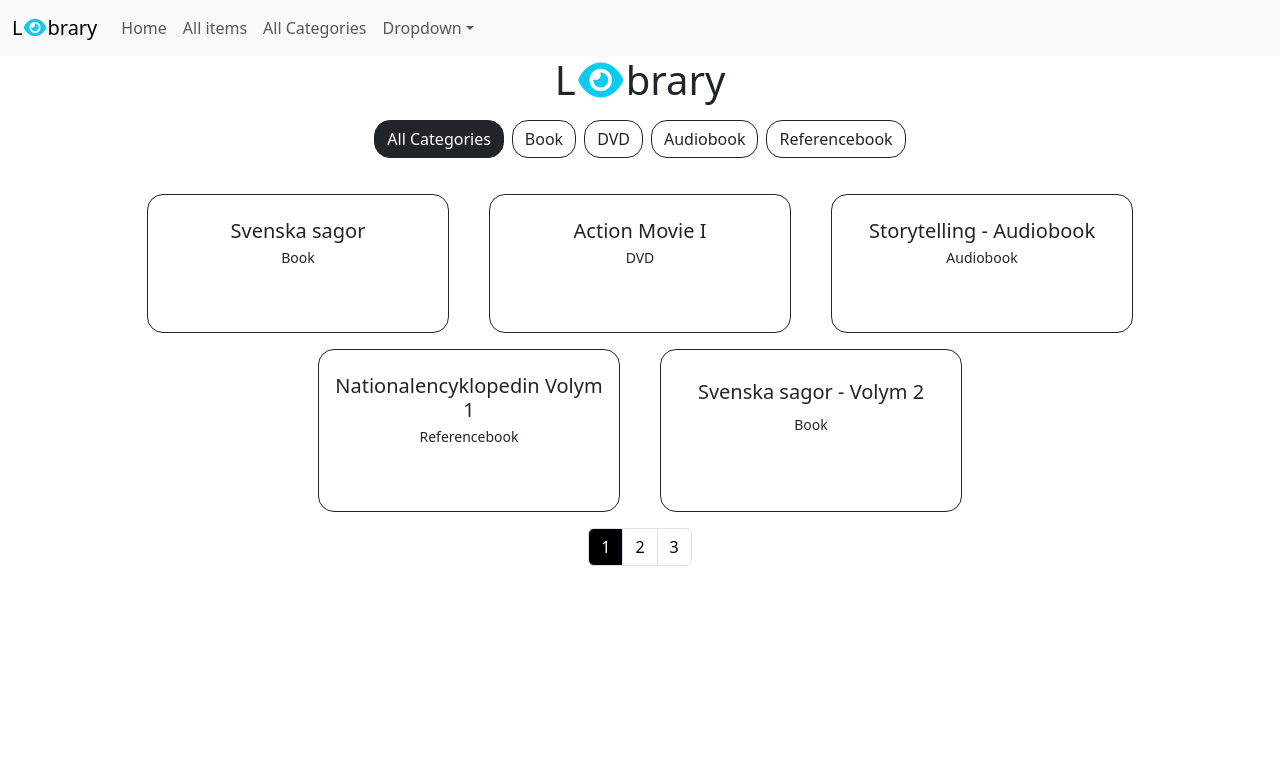
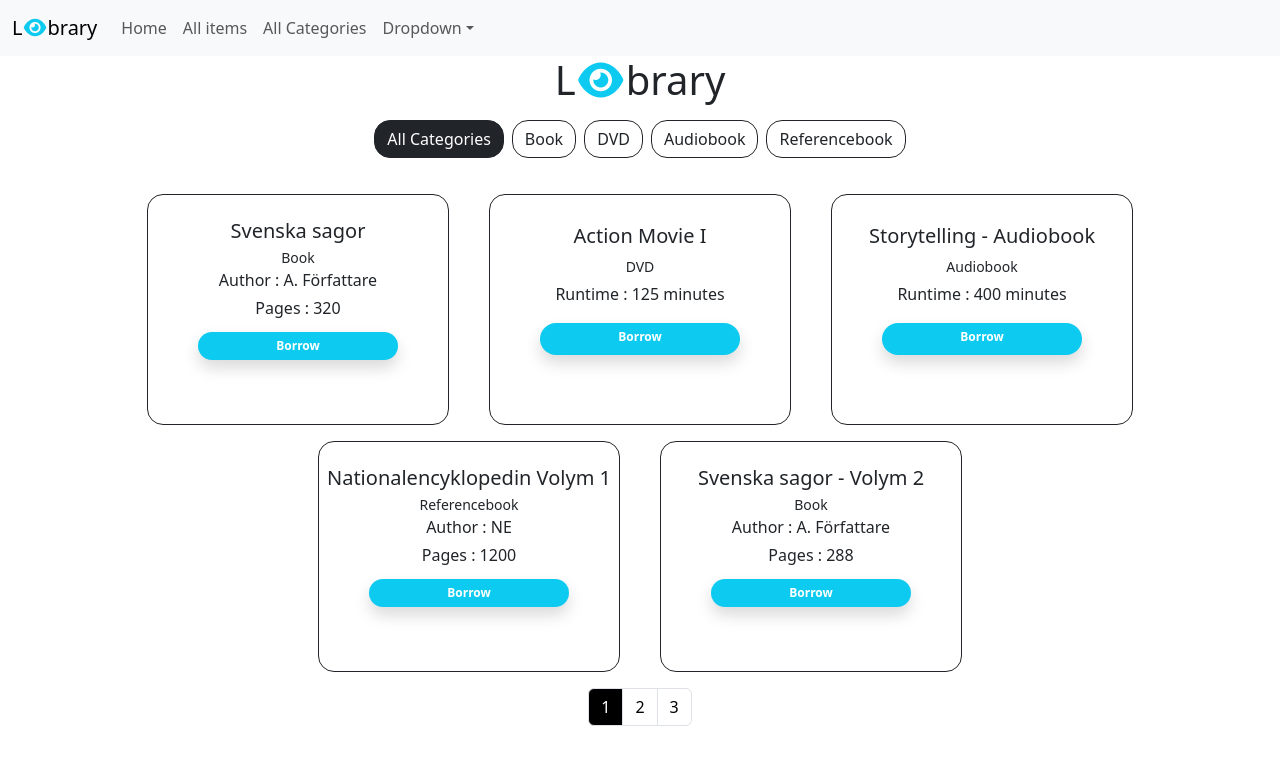
Before and after one commit to Socias93/leyebrary, a React (Vite) app: page / in a window 1280 px wide. Shown: the top 764 px of the page. Built offline with nearby package versions, Linux system fonts and the light colour scheme.

Commit message:
created soo that you can see pages and author and runtime if it is a dvd or soundbook

```diff
--- a/src/components/ItemsGroup.tsx
+++ b/src/components/ItemsGroup.tsx
@@ -1,4 +1,4 @@
-import { LibraryItem } from "../services/fakeItemService";
+import { Audiobook, Book, DVD, LibraryItem } from "../services/fakeItemService";
 
 interface Props {
   items: LibraryItem[];
@@ -13,6 +13,23 @@ function ItemsGroup({ items }: Props) {
             <div className="position-relative"></div>
             <h5 className="mt-2 mb-1">{i.title}</h5>
             <p className="small mb-0">{i.category.name}</p>
+            {i.type === "Book" || i.type === "Referencebook" ? (
+              <>
+                <p className="mb-1">Author : {(i as Book).author}</p>
+                <p className="mb-1">Pages : {(i as Book).nbrPages}</p>
+              </>
+            ) : i.type === "DVD" || i.type === "Audiobook" ? (
+              <p className="mb-1">
+                Runtime : {(i as DVD | Audiobook).runTimeMinutes} minutes
+              </p>
+            ) : null}
+            <div
+              className="d-flex justify-content-center mt-2"
+              style={{ width: 400 }}>
+              <span className="badge bg-info rounded-pill w-50 p-2 shadow">
+                {i.isBorrowable} Borrow
+              </span>
+            </div>
 
             <div className="d-flex justify-content-between m-4"></div>
           </div>
--- a/src/services/fakeItemService.tsx
+++ b/src/services/fakeItemService.tsx
@@ -60,7 +60,6 @@ const items: LibraryItem[] = [
     _id: "lib-0001",
     title: "Svenska sagor",
     author: "A. Författare",
-
     nbrPages: 320,
     isBorrowable: true,
     category: getCategories().find((c) => c.name === "Book") || {
@@ -96,7 +95,7 @@ const items: LibraryItem[] = [
     title: "Nationalencyklopedin Volym 1",
     author: "NE",
     nbrPages: 1200,
-    isBorrowable: false,
+    isBorrowable: true,
     category: getCategories().find((c) => c.name === "Referencebook") || {
       _id: "c1b3f9a0-1a2b-4c3d-8e9f-000000000004",
       name: "Referencebook",
@@ -172,7 +171,7 @@ const items: LibraryItem[] = [
     title: "Nationalencyklopedin Volym 2",
     author: "NE",
     nbrPages: 1184,
-    isBorrowable: false,
+    isBorrowable: true,
     category: {
       _id: "c1b3f9a0-1a2b-4c3d-8e9f-000000000004",
       name: "Referencebook",
@@ -184,7 +183,7 @@ const items: LibraryItem[] = [
     title: "Nationalencyklopedin Volym 3",
     author: "NE",
     nbrPages: 1220,
-    isBorrowable: false,
+    isBorrowable: true,
     category: {
       _id: "c1b3f9a0-1a2b-4c3d-8e9f-000000000004",
       name: "Referencebook",
```
